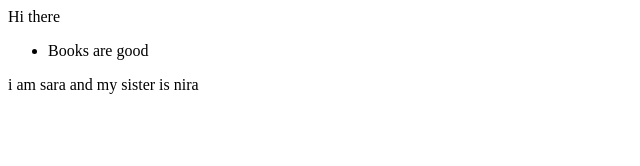
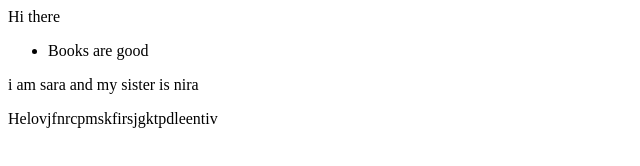
Before and after one commit to Mariasara782/testing-github, a plain HTML site: page index.html in a window 1280 px wide. Shown: the whole page, without its empty margins (0-640 px from the left). Drawn offline with Linux system fonts and the light colour scheme.

Commit message:
added more info

```diff
--- a/index.html
+++ b/index.html
@@ -15,6 +15,7 @@
 
         </ul>
 <p>i am sara and my sister is nira</p>
+<p>Helovjfnrcpmskfirsjgktpdleentiv</p>
 
     </main>
 
```
